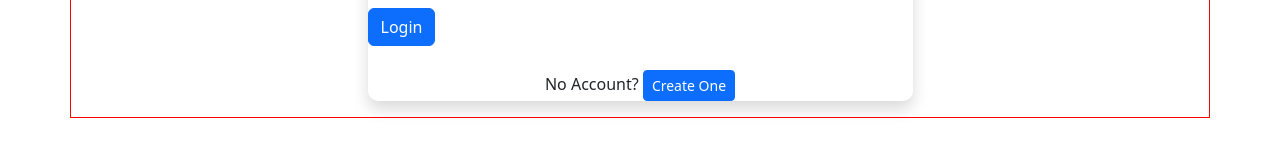
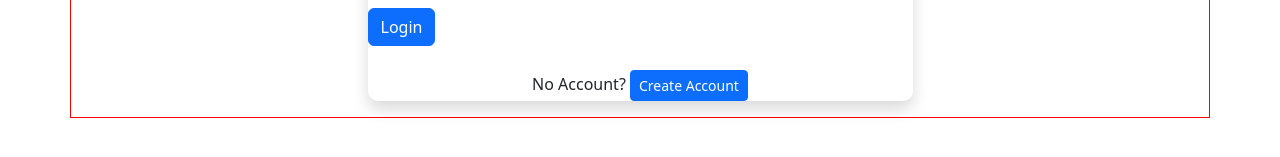
Before and after one commit to danielmurphy1/ForumProject, an Angular app: page / in a window 1280 px wide. Shown: the part 277-434 px from the top of the page. Built offline with nearby package versions, Linux system fonts and the light colour scheme.

Commit message:
change onSignUp event emitter name to onCreateAccount

```diff
--- a/src/app/components/home/home.component.html
+++ b/src/app/components/home/home.component.html
@@ -2,7 +2,7 @@
     <p>
         Welcome to Dan's Forum. Here you can discuss things that Dan likes.
     </p>
-    <app-login-form (onSignUp)="open(content)"></app-login-form>
+    <app-login-form (onCreateAccount)="open(content)"></app-login-form>
     <ng-template #content let-modal>
         <div class="modal-header">
             <h4 class="modal-title">Sign Up</h4>
--- a/src/app/components/login-form/login-form.component.html
+++ b/src/app/components/login-form/login-form.component.html
@@ -26,5 +26,5 @@
         <button type="submit" class="btn btn-primary mt-3">Login</button>
     </div>
     <br>
-    <p>No Account?  <button class="btn btn-primary btn-sm" (click)="signupButtonClickHandler()">Create One</button></p>
+    <p>No Account?  <button class="btn btn-primary btn-sm" (click)="signupButtonClickHandler()">Create Account</button></p>
 </form>
--- a/src/app/components/login-form/login-form.component.ts
+++ b/src/app/components/login-form/login-form.component.ts
@@ -8,7 +8,7 @@ import { Component, OnInit, Output, EventEmitter } from '@angular/core';
 export class LoginFormComponent implements OnInit{
   username: string;
   password: string;
-  @Output() onSignUp: EventEmitter<Event> = new EventEmitter();
+  @Output() onCreateAccount: EventEmitter<Event> = new EventEmitter();
   constructor(){}
 
   ngOnInit(): void {
@@ -19,6 +19,6 @@ export class LoginFormComponent implements OnInit{
   //   console.log("clicked here")
   // }
   signupButtonClickHandler(): void{
-    this.onSignUp.emit();
+    this.onCreateAccount.emit();
   }
 }
```
